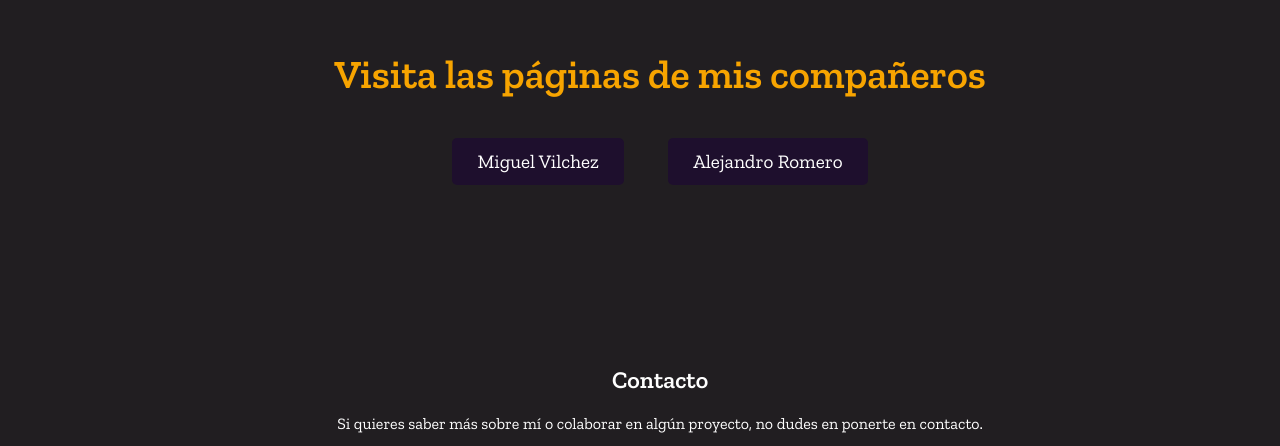
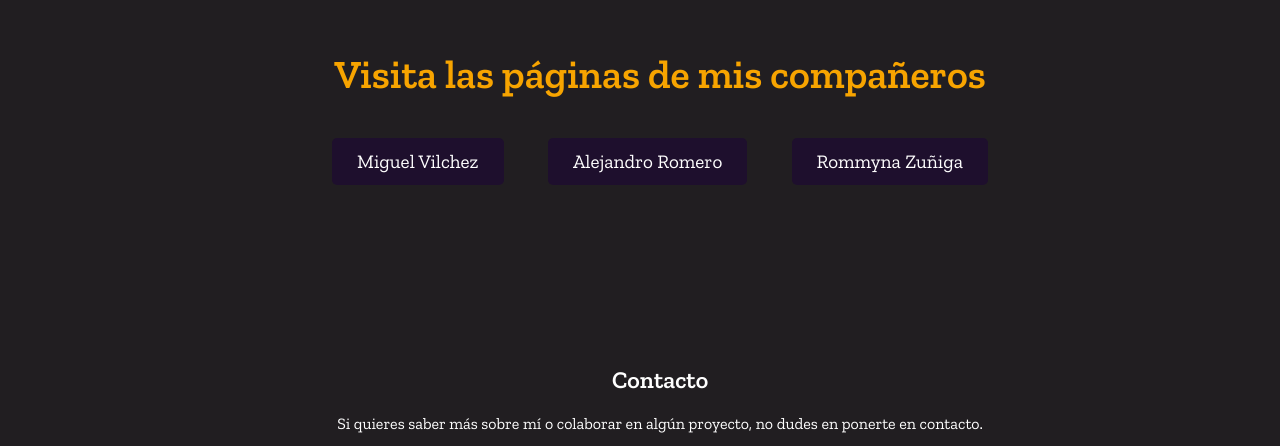
Before and after one commit to Alice-Gabriela-Sucasaca-I/Alice-Gabriela-Sucasaca-I.github.io, a plain HTML site: page index.html in a window 1280 px wide. Shown: the part 3663-4109 px from the top of the page. Drawn offline with nearby package versions, Linux system fonts and the light colour scheme.

Commit message:
Add files via upload

```diff
--- a/index.html
+++ b/index.html
@@ -972,6 +972,8 @@
         <p>
             <a href="https://mv1323.github.io/miguelvilchezgustavson.github.io/" target="_blank" class="btn">Miguel Vilchez</a>
             <a href="https://jose-alejandro-sabino-romero-salas.github.io/" target="_blank" class="btn">Alejandro Romero</a>
+            <a href="https://rommyna.github.io/" target="_blank" class="btn">Rommyna Zuñiga </a>
+
         <p>
 
         </p>
```
